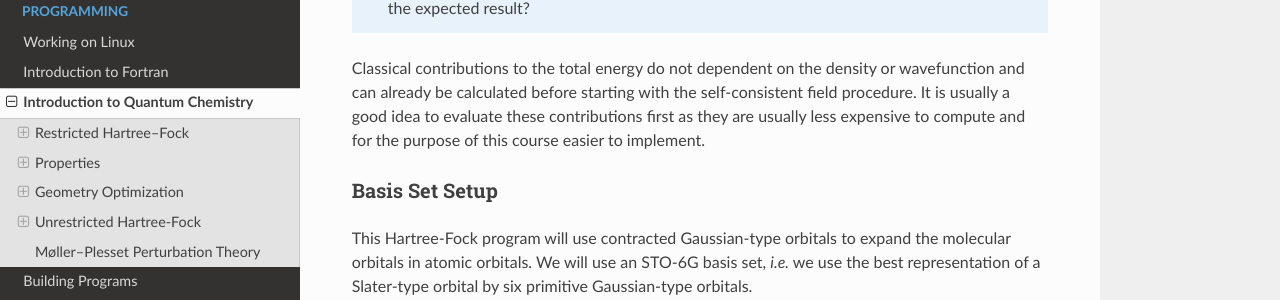
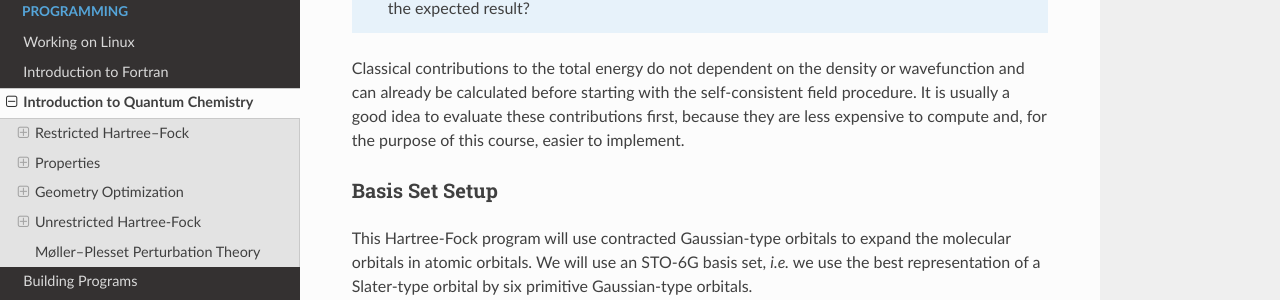
Before and after one commit to grimme-lab/qc2-teaching, a Sphinx documentation site: the page built from doc/scf.rst, in a window 1280 px wide and 900 px high, scrolled down 3346 px. Shown: the part 199-499 px from the top of the window. Built offline with Sphinx 7.4.7 and the Read the Docs theme 2.0.0, drawn with Linux system fonts in a browser that asks for light colours.

Commit message:
Better formulation

```diff
--- a/doc/scf.rst
+++ b/doc/scf.rst
@@ -159,9 +159,9 @@ the Coulomb energy between the nuclei.
 Classical contributions to the total energy do not dependent on
 the density or wavefunction and can already be calculated before
 starting with the self-consistent field procedure.
-It is usually a good idea to evaluate these contributions first
-as they are usually less expensive to compute and for the purpose
-of this course easier to implement.
+It is usually a good idea to evaluate these contributions first,
+because they are less expensive to compute and, for the purpose
+of this course, easier to implement.
 
 Basis Set Setup
 ~~~~~~~~~~~~~~~
```
